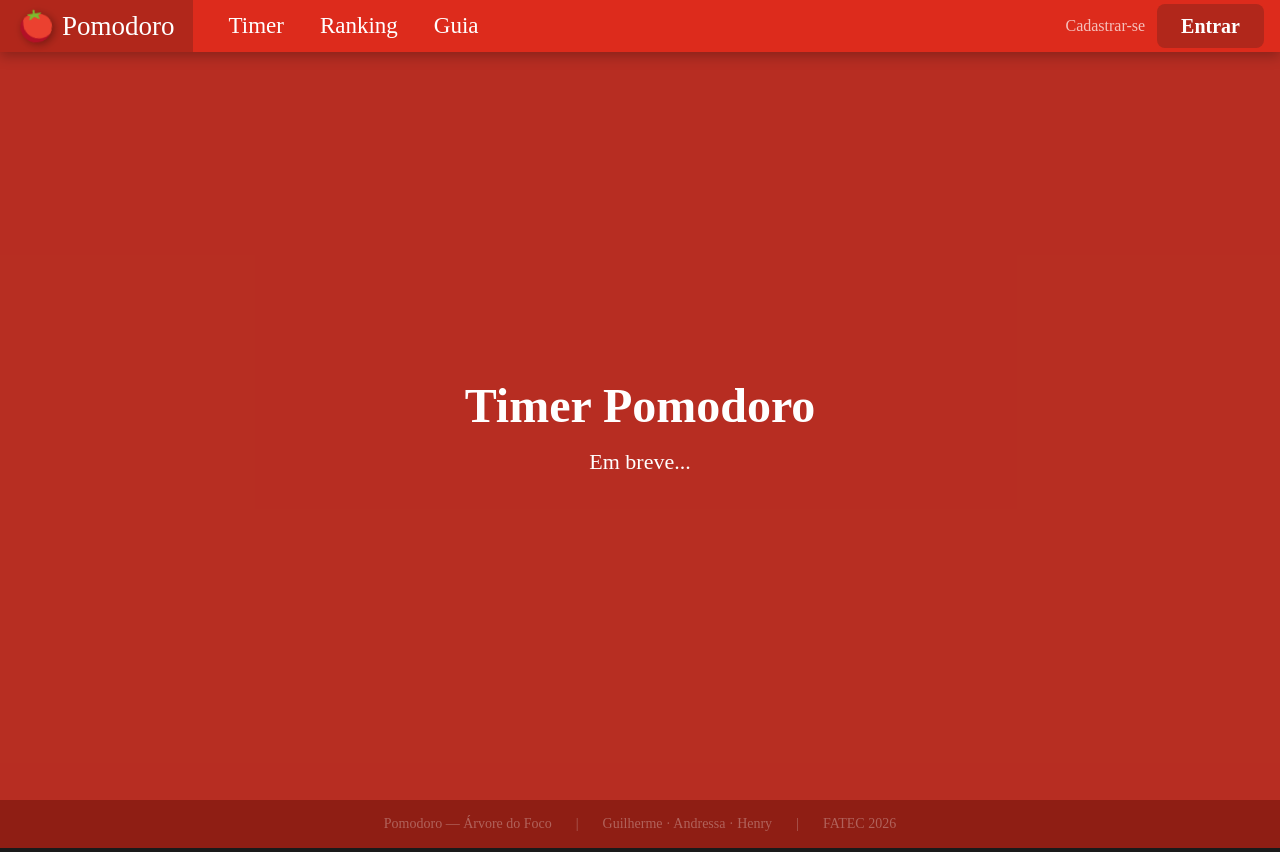
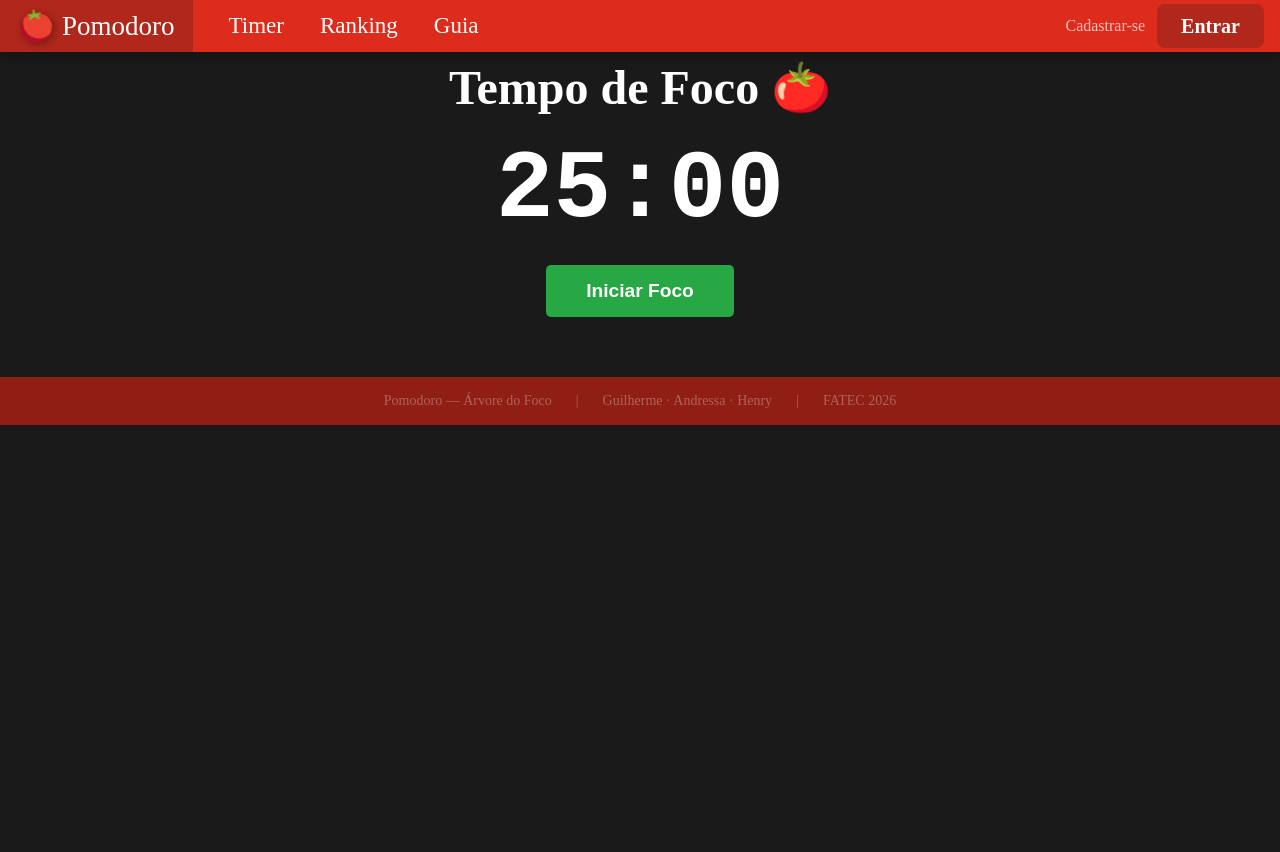
Before and after one commit to guimba0/Pomodoro-StudentsAcademy, a React (Vite) app in the folder frontend/: page /timer in a window 1280 px wide. After the commit the page ends 800 px from the top, so only its background shows below. Built offline with nearby package versions, Linux system fonts and the light colour scheme; no server answers; a web font is replaced by a local one.

Commit message:
Implement Pomodoro timer functionality

```diff
--- a/frontend/src/pages/Pomodoro.jsx
+++ b/frontend/src/pages/Pomodoro.jsx
@@ -1,12 +1,69 @@
-import useTitle from '../hooks/useTitle'
+import React, { useState, useEffect } from 'react';
 
-// 1. Pagina do timer Pomodoro (em construcao)
 export default function Pomodoro() {
-  useTitle('Timer')
+  const [minutos, setMinutos] = useState(25);
+  const [segundos, setSegundos] = useState(0);
+  const [ativo, setAtivo] = useState(false);
+
+  useEffect(() => {
+    let intervalo = null;
+
+    if (ativo) {
+      intervalo = setInterval(() => {
+        if (segundos > 0) {
+          setSegundos(segundos - 1);
+        } else if (segundos === 0) {
+          if (minutos === 0) {
+            // O tempo acabou! Envia os pontos para o Backend Java
+            clearInterval(intervalo);
+            setAtivo(false);
+            salvarPontosNoBackend();
+            alert('Parabéns! Ciclo concluído. Você ganhou 10 maçãs! 🍎');
+            setMinutos(25);
+            setSegundos(0);
+          } else {
+            setMinutos(minutos - 1);
+            setSegundos(59);
+          }
+        }
+      }, 1000);
+    } else {
+      clearInterval(intervalo);
+    }
+
+    return () => clearInterval(intervalo);
+  }, [ativo, minutos, segundos]);
+
+  const salvarPontosNoBackend = () => {
+    fetch('http://localhost:8080/api/usuarios/adicionar-pontos', {
+      method: 'POST',
+      headers: { 'Content-Type': 'application/json' },
+    }).catch(err => console.error('Erro ao salvar pontos:', err));
+  };
+
   return (
-    <main className="pomodoro-page">
-      <h1 className="pomodoro-title">Timer Pomodoro</h1>
-      <p className="pomodoro-subtitle">Em breve...</p>
-    </main>
-  )
+    <div style={{ padding: '60px', color: 'white', textAlign: 'center' }}>
+      <h1 style={{ fontSize: '3rem', marginBottom: '20px' }}>Tempo de Foco 🍅</h1>
+
+      <div style={{ fontSize: '6rem', fontWeight: 'bold', margin: '20px 0', fontFamily: 'monospace' }}>
+        {String(minutos).padStart(2, '0')}:{String(segundos).padStart(2, '0')}
+      </div>
+
+      <button
+        onClick={() => setAtivo(!ativo)}
+        style={{
+          padding: '15px 40px',
+          fontSize: '1.2rem',
+          fontWeight: 'bold',
+          backgroundColor: ativo ? '#ffc107' : '#28a745',
+          color: 'white',
+          border: 'none',
+          borderRadius: '5px',
+          cursor: 'pointer'
+        }}
+      >
+        {ativo ? 'Pausar' : 'Iniciar Foco'}
+      </button>
+    </div>
+  );
 }
```
